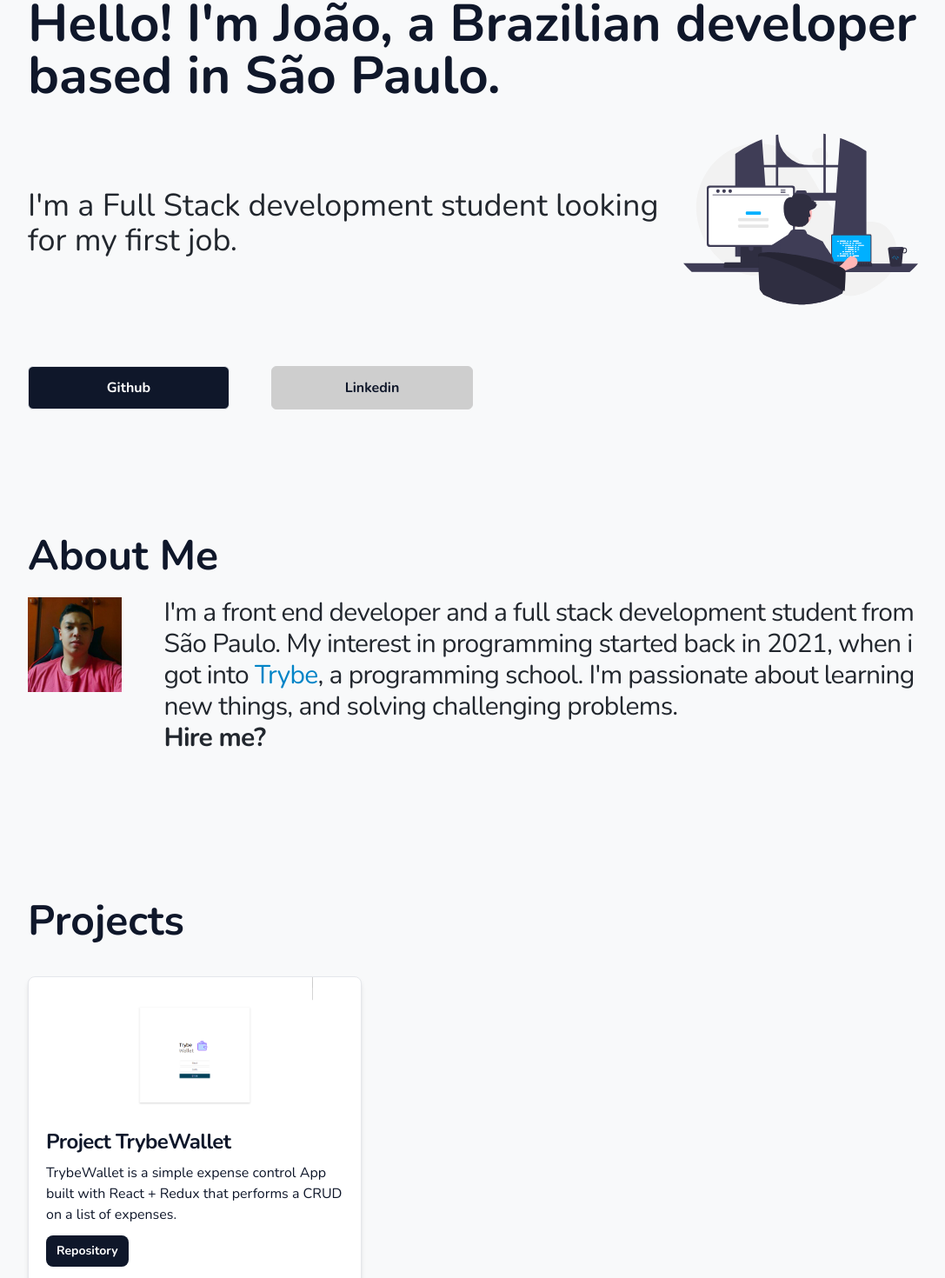
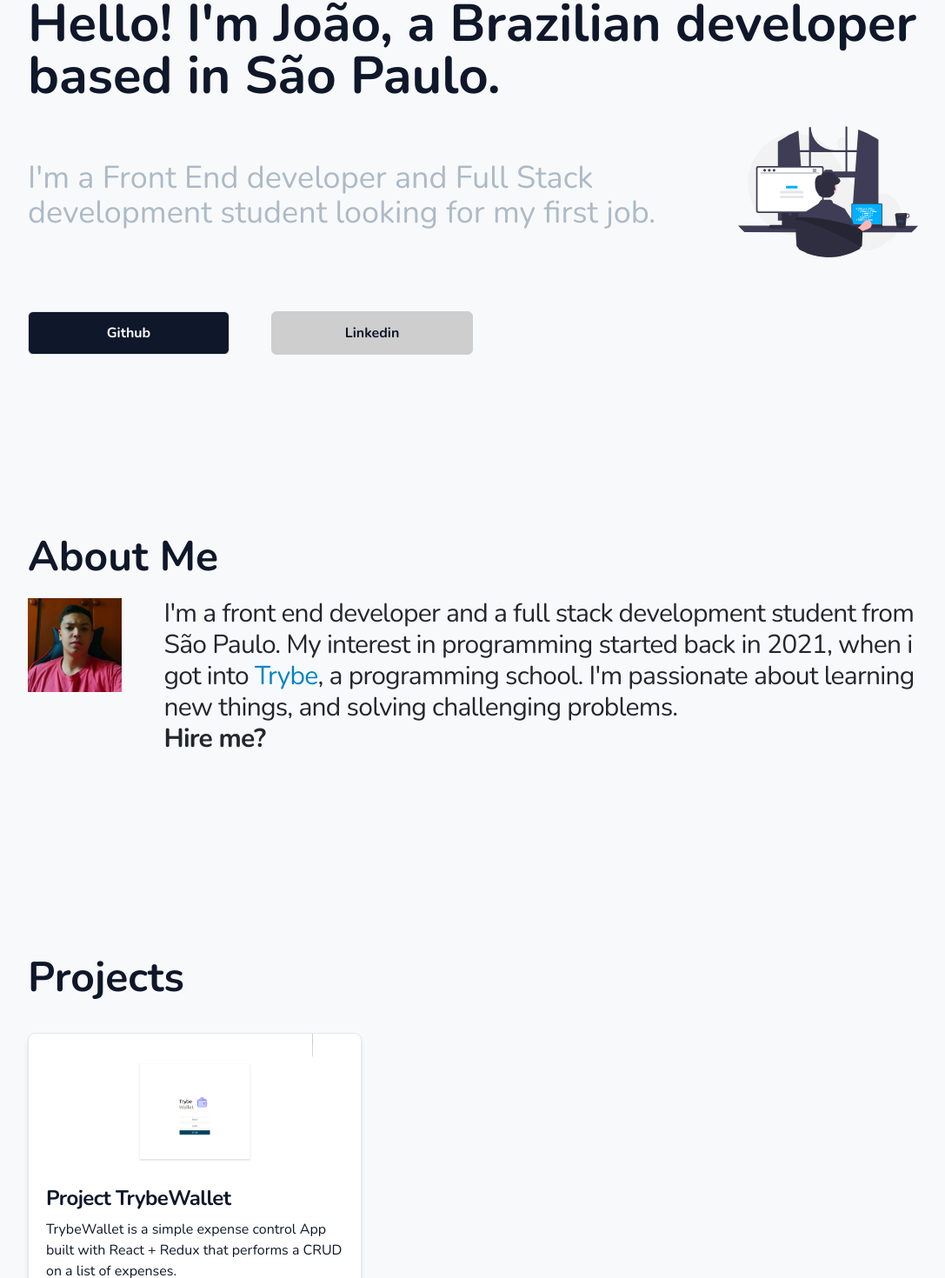
Before and after one commit to johnjoker13/website, a Next.js app: page / in a window 1280 px wide. Shown: the part 163-1633 px from the top of the page at 87% size, without its empty margins (96-1183 px from the left). Built offline with nearby package versions, Linux system fonts and the light colour scheme.

Commit message:
fix(App): fix header and divs bugs

```diff
--- a/components/About.jsx
+++ b/components/About.jsx
@@ -2,7 +2,8 @@ import Image from "next/image";
 
 const About = () => {
   return (
-    <section className="flex flex-col gap-6" id="about">
+    <div id="about" className="pt-32">
+      <section className="flex flex-col gap-6">
         <header>
           <h3 className="text-5xl text-slate-900 dark:text-white font-bold">
             About Me
@@ -21,8 +22,8 @@ const About = () => {
             <article className="text-3xl mb-6 w-full tracking-tight">
               <p>
                 I&apos;m a front end developer and a full stack development
-              student from São Paulo. My interest in programming started back in
-              2021, when i got into{" "}
+                student from São Paulo. My interest in programming started back
+                in 2021, when i got into{" "}
                 <a
                   href="https://www.betrybe.com"
                   target="_blank"
@@ -39,6 +40,7 @@ const About = () => {
           </article>
         </article>
       </section>
+    </div>
   );
 };
 
--- a/components/Contact.jsx
+++ b/components/Contact.jsx
@@ -22,23 +22,31 @@ const Contact = () => {
         .string()
         .email("Must be a valid email")
         .required("Email is required"),
-      company: yup.string().trim().required('Company is required'),
+      company: yup.string().trim().required("Company is required"),
       message: yup.string().trim().required("Message is required"),
     }),
   });
 
   return (
+    <div id="contact" className="pt-32">
       <div className="flex flex-col items-center gap-8">
         <header>
           <h3 className="text-5xl text-slate-900 dark:text-white font-bold">
             Contact
           </h3>
         </header>
-      <div hidden={!submitted} role="alert" className="bg-light-green rounded-lg text-white p-2">
+        <div
+          hidden={!submitted}
+          role="alert"
+          className="bg-light-green rounded-lg text-white p-2"
+        >
           {message}
         </div>
 
-      <form className="flex flex-col dark:bg-gray-800 bg-white gap-2 shadow-lg p-6" onSubmit={formik.handleSubmit}>
+        <form
+          className="flex flex-col dark:bg-gray-800 bg-white gap-2 shadow-lg p-6"
+          onSubmit={formik.handleSubmit}
+        >
           <label htmlFor="name" className="flex flex-col flex-1">
             Name
             <input
@@ -81,7 +89,9 @@ const Contact = () => {
                 onChange={formik.handleChange}
                 onBlur={formik.handleBlur}
               />
-            <span>{formik.errors.company && <div>{formik.errors.company}</div>}</span>
+              <span>
+                {formik.errors.company && <div>{formik.errors.company}</div>}
+              </span>
             </label>
           </div>
           <label htmlFor="message" className="flex flex-col">
@@ -116,6 +126,7 @@ const Contact = () => {
           </button>
         </form>
       </div>
+    </div>
   );
 };
 
--- a/components/HomePage.jsx
+++ b/components/HomePage.jsx
@@ -13,8 +13,8 @@ const HomePage = () => {
             Hello! I&apos;m João, a Brazilian developer based in São Paulo.
           </h1>
           <article className="flex flex-row items-center">
-            <p className="text-4xl">
-              I&apos;m a Full Stack development student looking for my first
+            <p className="text-4xl text-light-grey">
+              I&apos;m a Front End developer and Full Stack development student looking for my first
               job.
             </p>
             <div className="hidden md:block">
--- a/components/Projects.jsx
+++ b/components/Projects.jsx
@@ -2,7 +2,8 @@ import Image from "next/image";
 
 const Projects = () => {
   return (
-    <section id="projects" className="w-full space-y-10">
+    <div id="projects" className="pt-32">
+    <section className="w-full space-y-10">
       <h3 className="text-5xl text-slate-900 dark:text-white font-bold">
         Projects
       </h3>
@@ -58,6 +59,7 @@ const Projects = () => {
         </div>
       </article>
     </section>
+    </div>
   );
 };
 
--- a/components/Skills.jsx
+++ b/components/Skills.jsx
@@ -14,9 +14,10 @@ import {
 
 const Skills = () => {
   return (
+    <div id="skills" className="pt-32">
     <section className="flex flex-col justify-center w-full gap-10">
         <h1 className="text-5xl text-slate-900 dark:text-white font-bold">Skills</h1>
-      <section id="skills" className="grid grid-cols-4 w-3/4 gap-4 text-4xl m-auto">
+      <section className="grid grid-cols-4 w-3/4 gap-4 text-4xl m-auto">
         <Link href="https://developer.mozilla.org/en-US/docs/Web/HTML"><a><AiFillHtml5 /></a></Link>
         <Link href="https://developer.mozilla.org/en-US/docs/Web/CSS"><a><DiCss3 /></a></Link>
         <Link href="https://sass-lang.com/"><a><DiSass /></a></Link>
@@ -30,6 +31,7 @@ const Skills = () => {
         <Link href="https://testing-library.com/"><a><SiTestinglibrary /></a></Link>
       </section>
     </section>
+    </div>
   );
 };
 
--- a/pages/index.js
+++ b/pages/index.js
@@ -6,7 +6,7 @@ import Skills from "../components/Skills";
 
 export default function Home() {
   return (
-    <main className="flex flex-col m-auto justify-center w-4/5 pb-12 gap-36">
+    <main className="flex flex-col m-auto justify-center w-4/5 pb-12 gap-20">
       <HomePage />
       <About />
       <Projects />
```
Lines whose indentation alone changed are shown as unchanged.
